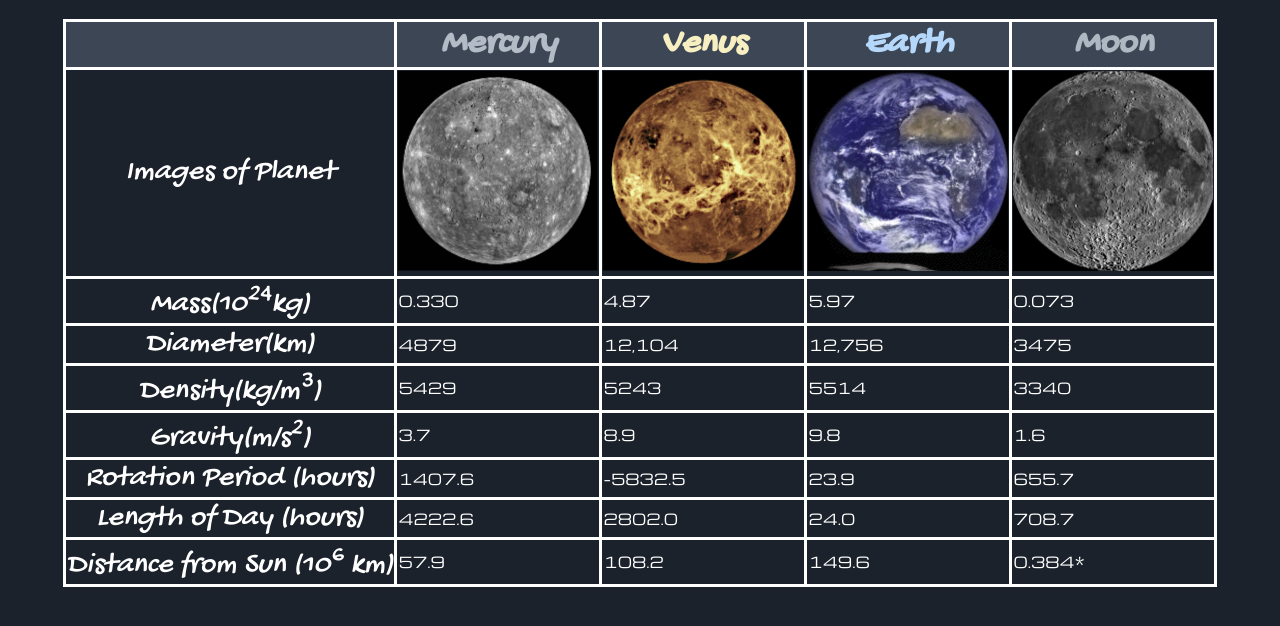
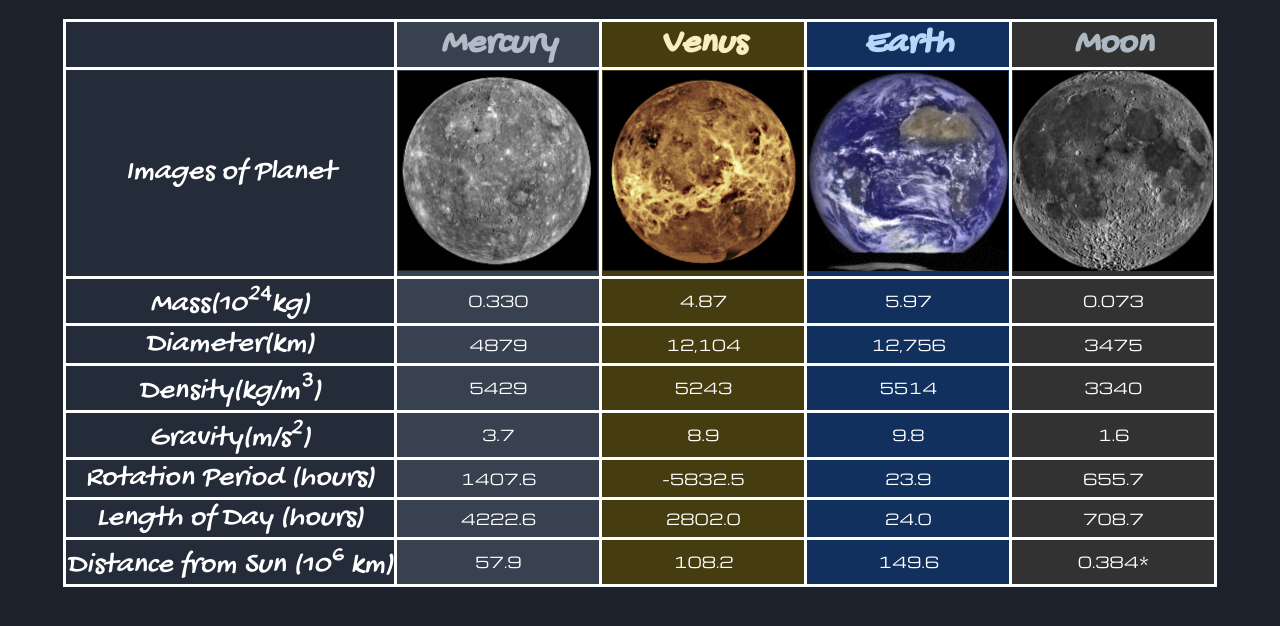
Before and after one commit to y3l512/lab6, a plain HTML site: page index.html in a window 1280 px wide. Shown: the part 80-706 px from the top of the page. Drawn offline with nearby package versions, Linux system fonts and the light colour scheme.

Commit message:
update table

```diff
--- a/css/style.css
+++ b/css/style.css
@@ -9,7 +9,7 @@ th{
 h1{
   font-family: 'Pacifico', cursive;
   font-style: italic;
-  font-weight: bold;
+  text-align: center;
   color:azure;
   }
 tr{
@@ -32,12 +32,25 @@ body{
   }
 table{
   border-collapse:collapse;
+  text-align: center;
   }
 td:not(.td_title){
   font-family: 'Michroma', sans-serif;
   font-size:15px;
   font-style:normal;
   }
-#planets_name{
-    background-color: #3c4654;
-  }
+th:nth-child(1), td:nth-child(1){
+  background-color: #232c38;
+}
+th:nth-child(2), td:nth-child(2){
+  background-color: #38414f;
+}
+th:nth-child(3), td:nth-child(3){
+  background-color: #453d10;
+}
+th:nth-child(4), td:nth-child(4){
+  background-color: #12305e;
+}
+th:nth-child(5), td:nth-child(5){
+  background-color: #323232;
+}
--- a/index.html
+++ b/index.html
@@ -7,9 +7,9 @@
   <link href="https://fonts.googleapis.com/css2?family=Gochi+Hand&family=Michroma&family=Pacifico&display=swap" rel="stylesheet">
 </head>
 <body>
-  <h1 style="text-align: center;">Planetary Fact Sheet</h1>
+  <h1>Planetary Fact Sheet</h1>
   <table id="planets">
-    <tr id="planets_name">
+    <tr>
       <th></th>
       <th style="color:#b3bbc7">Mercury</th>
       <th style="color:#f7eec1">Venus</th>
```
